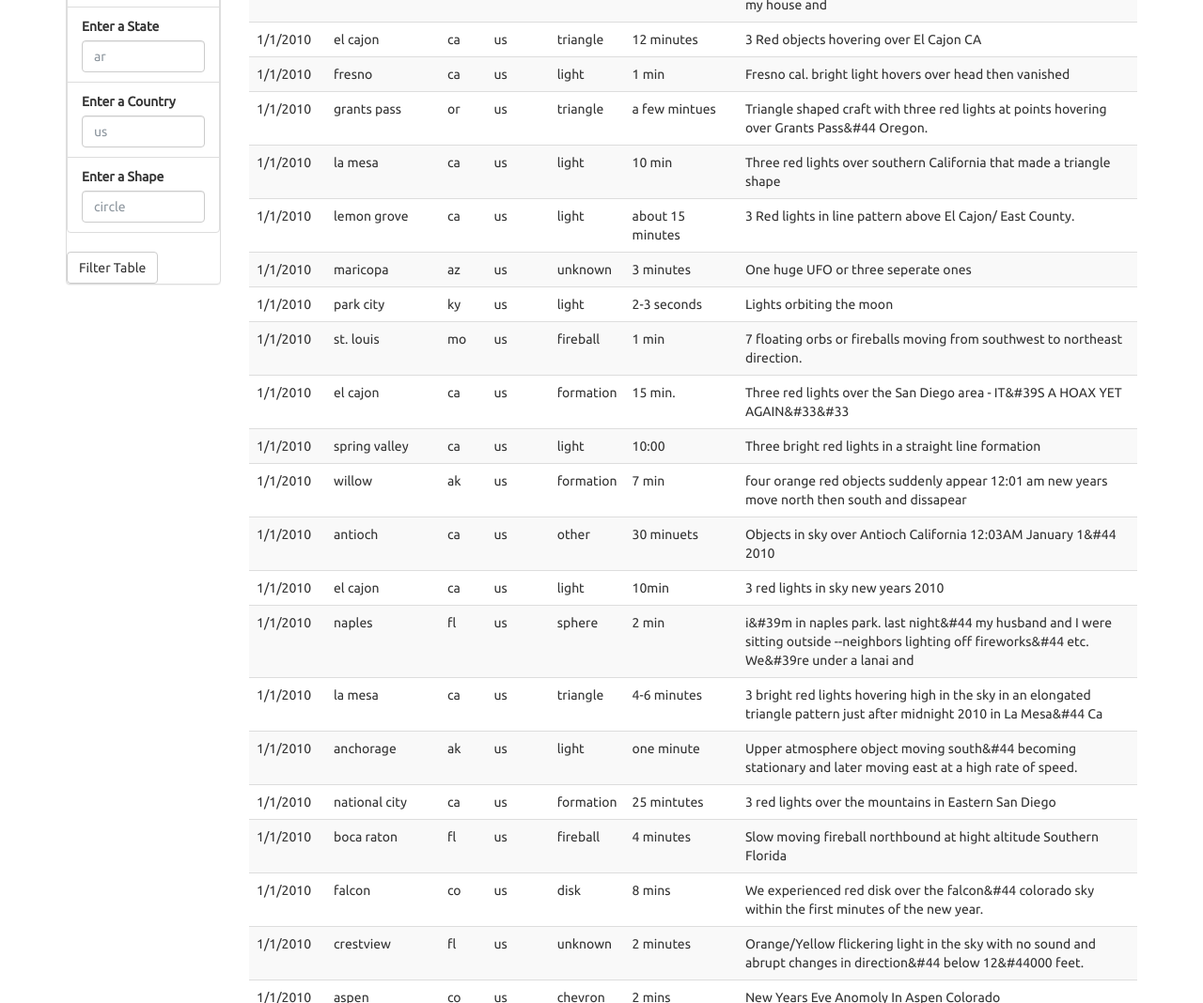
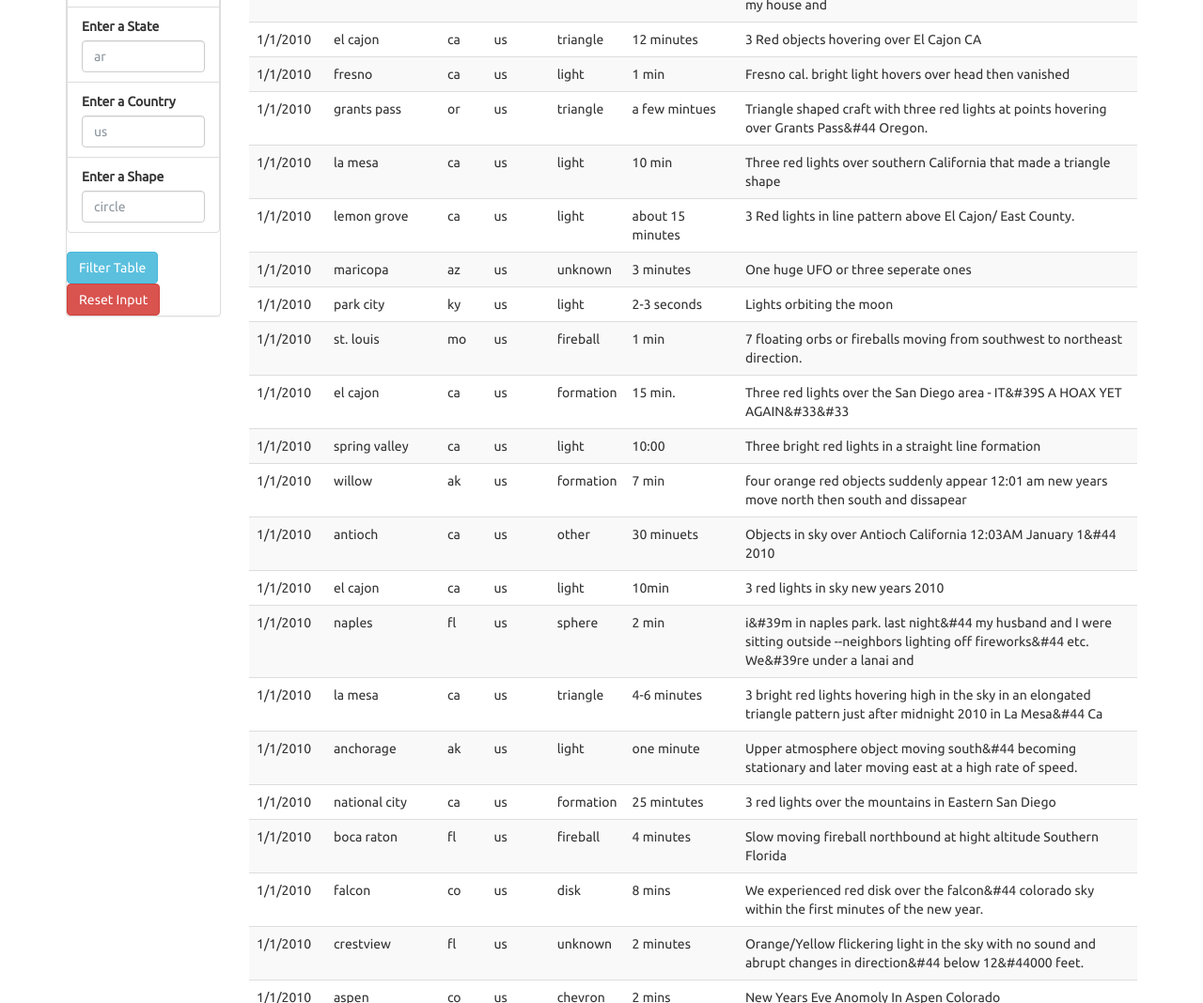
Before and after one commit to kk-deng/JavaScript-Challenge, a plain HTML site: page UFO-level-2/index.html in a window 1280 px wide. Shown: the part 867-1935 px from the top of the page at 94% size. Drawn offline with nearby package versions, Linux system fonts and the light colour scheme.

Commit message:
Uploaded screenshots and added reset button

```diff
--- a/UFO-level-2/index.html
+++ b/UFO-level-2/index.html
@@ -5,6 +5,8 @@
   <meta charset="utf-8">
   <title>UFO Finder</title>
   <meta name="viewport" content="width=device-width, initial-scale=1">
+  <!-- Add a favicon -->
+  <link rel="shortcut icon" href="static/images/favicon.ico" type="image/x-icon">
   <link rel="stylesheet" href="https://maxcdn.bootstrapcdn.com/bootswatch/3.3.7/superhero/bootstrap.min.css">
   <link href="https://fonts.googleapis.com/css?family=Ubuntu" rel="stylesheet">
   <link rel="stylesheet" href="static/css/style.css">
@@ -32,7 +34,7 @@
             <div class="panel panel-default">
               <div class="panel-heading">Filter Search</div>
               <div class="panel-body">
-                <form id="form">
+                <form>
                   <div class="form-group">
                     <ul class="list-group" id="filters">
                       <li class="filter list-group-item">
@@ -57,7 +59,8 @@
                       </li>
                     </ul>
                   </div>
-                  <button id="filter-btn" type="button" class="btn btn-default">Filter Table</button>
+                  <button id="filter-btn" type="button" class="btn btn-info">Filter Table</button>
+                  <button type="button" class="btn btn-danger" onclick="resetTable()">Reset Input</button>
                 </form>
               </div>
             </div>
--- a/UFO-level-2/static/js/app.js
+++ b/UFO-level-2/static/js/app.js
@@ -1,13 +1,13 @@
 // from data.js
 var tableData = data;
 
-// Build a callable function to append data
+// Build a callable function to convert data into a table
 function buildData(inputData) {
     // Get a reference to the table body
     var tbody = d3.select("tbody");
 
     // Clean the existing codes inside tbody html
-    tbody.html("")
+    tbody.html("");
 
     // Loop through the data list
     inputData.forEach(event => {
@@ -29,11 +29,11 @@ buildData(tableData);
 // ------- Using form to filter data -------
 // Select the button & form
 var button = d3.select("#filter-btn");
-var form = d3.select("#form");
+var form = d3.select("form");
 
 // Create event handlers for clicking the button or pressing enter key
 button.on("click", runEnter);
-form.on("submit", runEnter);
+form.on("change", runEnter);
 
 function runEnter() {
     // Prevent the page from refreshing after submitting
@@ -55,9 +55,6 @@ function runEnter() {
         shape: inputShape.value
     };
 
-    // Print out the input value
-    console.log(ufoFilter);
-
     // Get filtered data
     var filteredData = tableData.filter(event => {
         for (var key in ufoFilter) {
@@ -73,3 +70,15 @@ function runEnter() {
     // Show filtered data
     buildData(filteredData);
 };
+
+function resetTable() {
+    // Clear out all input values
+    d3.select("#datetime").node().value = "";
+    d3.select("#city").node().value = "";
+    d3.select("#state").node().value = "";
+    d3.select("#country").node().value = "";
+    d3.select("#shape").node().value = "";
+
+    // Show all data as a default page
+    buildData(tableData);
+};
```
Also changed, not shown: Screenshots/default.png (added), Screenshots/multifilter.png (added), UFO-level-2/static/images/favicon.ico (added).
